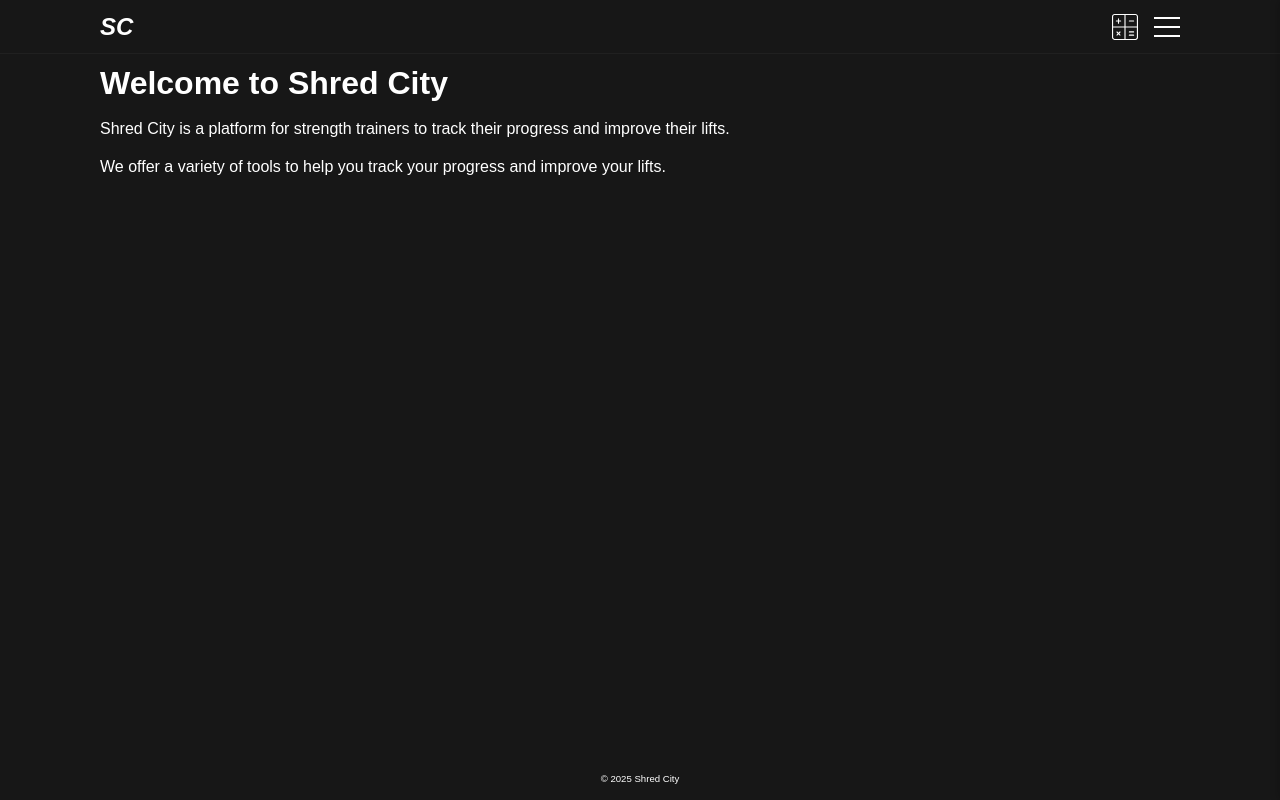
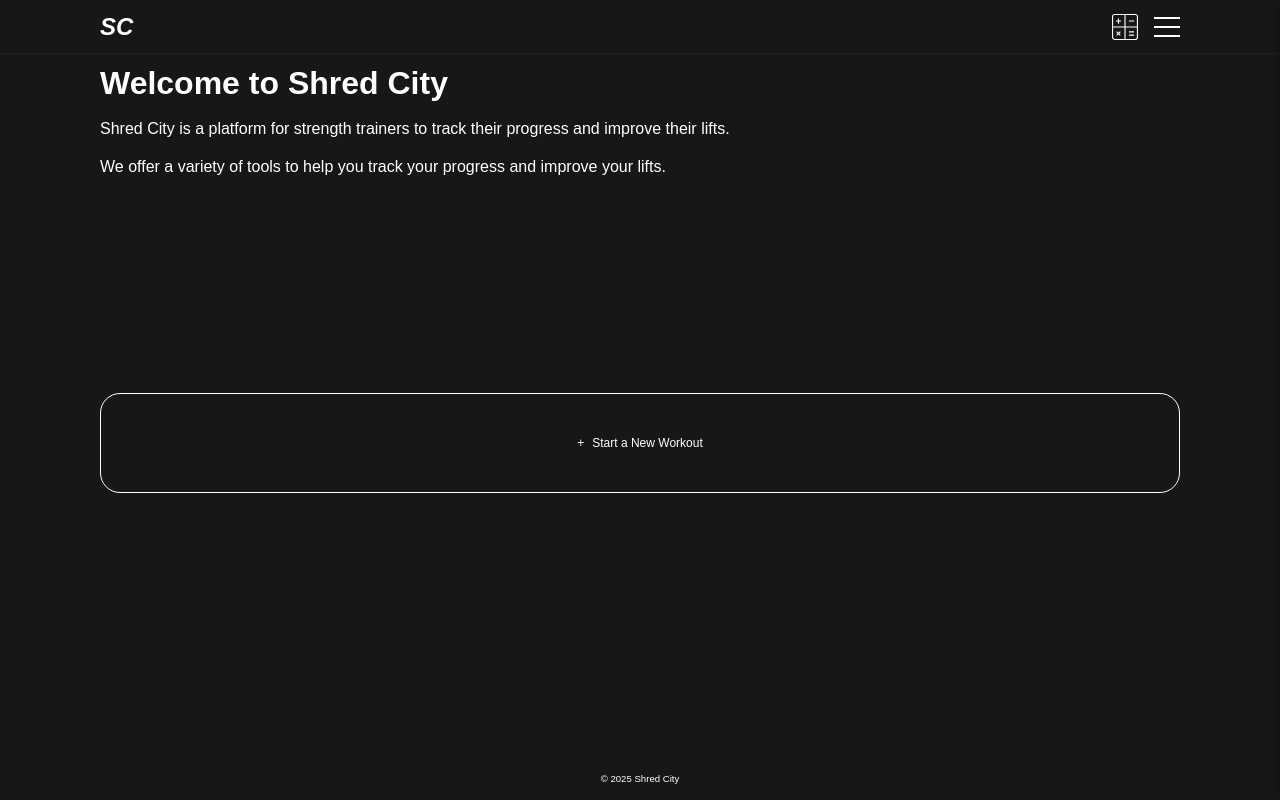
Before and after one commit to brenden-mersey/app-shred-city, a Next.js app: page / in a window 1280 px wide. Built offline with nearby package versions, Linux system fonts and the light colour scheme; no server answers; a web font is replaced by a local one.

Commit message:
Addition of homepage workout feature.

```diff
--- a/src/app/page.tsx
+++ b/src/app/page.tsx
@@ -29,6 +29,17 @@ export default function Home() {
           </div>
         </div>
       </section>
+      <section className="section">
+        <div className="container">
+          <a
+            href="/workouts"
+            className="button button--start-workout button--primary"
+          >
+            <span className="button__icon">+</span>
+            <span className="button__text">Start a New Workout</span>
+          </a>
+        </div>
+      </section>
     </main>
   );
 }
--- a/src/app/styles/theme/_button.scss
+++ b/src/app/styles/theme/_button.scss
@@ -17,13 +17,6 @@
   font-size: 12px;
 }
 
-.button--pill {
-  @extend %rounded-pill;
-  border: 1px solid currentColor;
-  color: inherit;
-  height: $button-height;
-}
-
 .button--pill-minus,
 .button--pill-plus {
   @extend %rounded-circle;
@@ -37,6 +30,24 @@
   }
 }
 
+.button--pill {
+  @extend %rounded-pill;
+  border: 1px solid currentColor;
+  color: inherit;
+  height: $button-height;
+}
+
+.button--start-workout {
+  @extend %rounded-lg;
+  border: 1px solid currentColor;
+  min-height: 100px;
+  width: 100%;
+  justify-content: center;
+  align-items: center;
+  text-align: center;
+  gap: 0.5rem;
+}
+
 .button--danger {
   color: var(--light-primary);
   &:hover,
```
